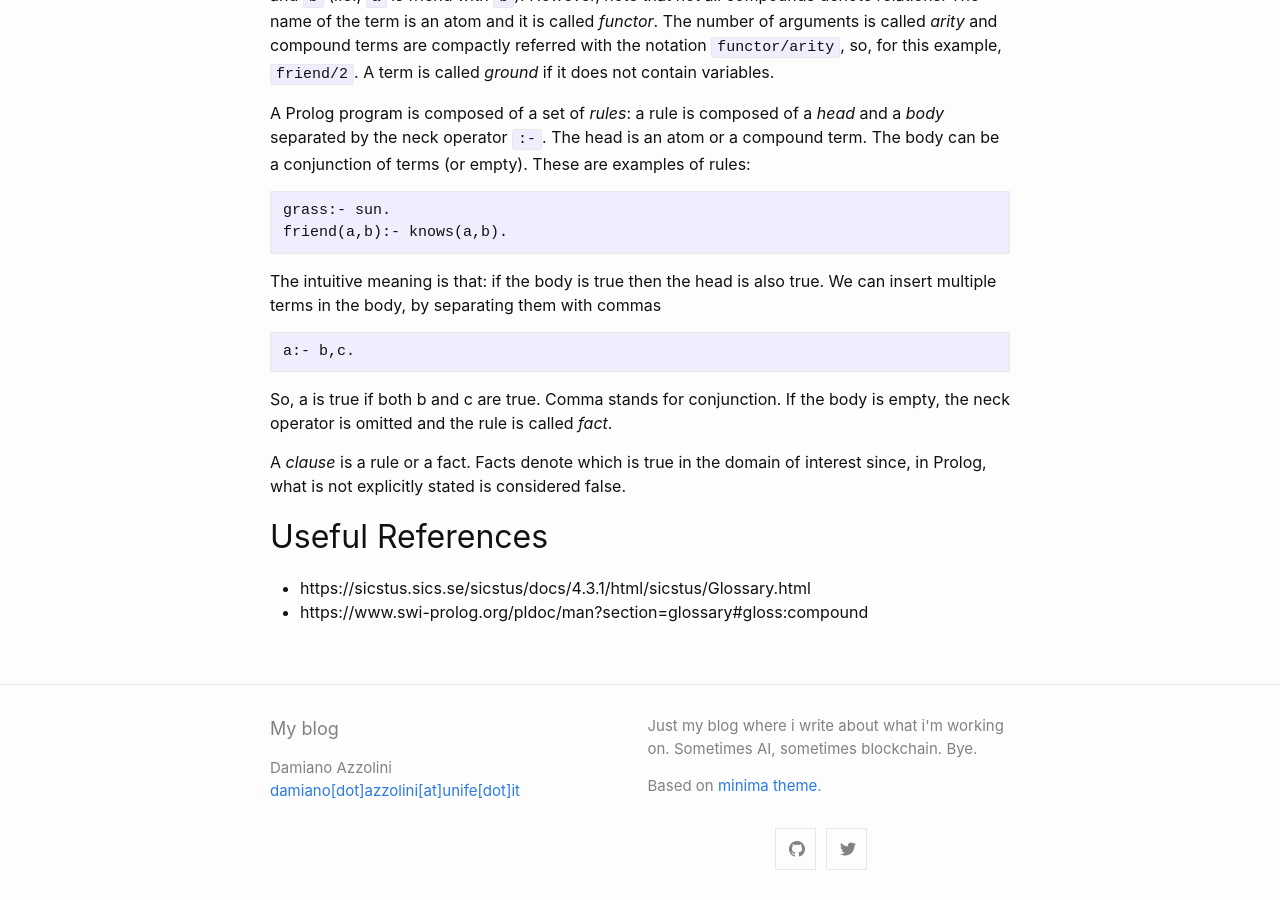
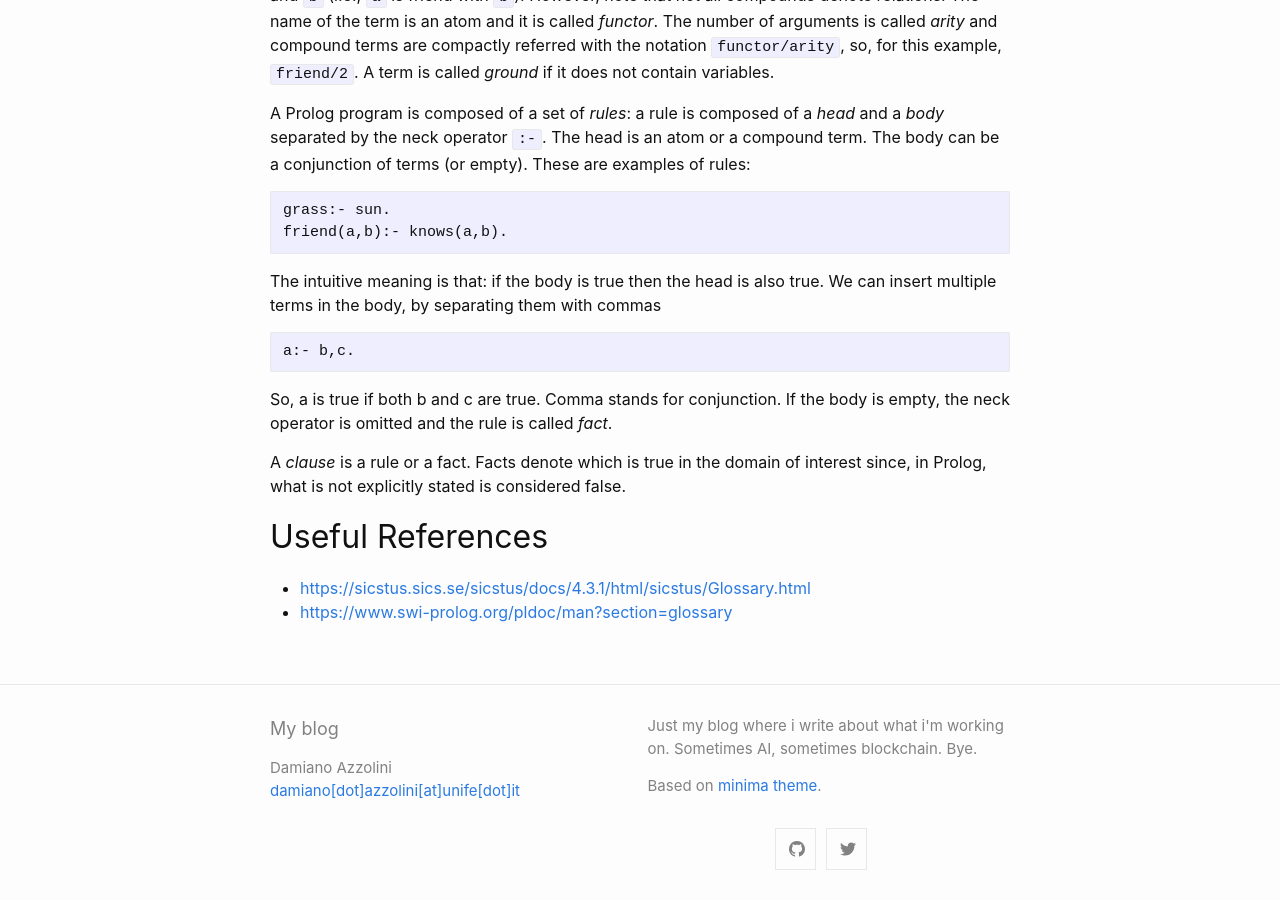
Before and after one commit to damianoazzolini/damianoazzolini.github.io, a Jekyll site: the page built from _posts/2021-12-22-PrologGlossary.md, in a window 1280 px wide and 900 px high, scrolled down 935 px. Built offline with Jekyll 4.4.1, drawn with Linux system fonts in a browser that asks for light colours; part of the change alters nothing that is shown.

Commit message:
fix link

```diff
--- a/_posts/2021-12-22-PrologGlossary.md
+++ b/_posts/2021-12-22-PrologGlossary.md
@@ -67,5 +67,5 @@ Facts denote which is true in the domain of interest since, in Prolog, what is
 not explicitly stated is considered false.
 
 ## Useful References
-- https://sicstus.sics.se/sicstus/docs/4.3.1/html/sicstus/Glossary.html
-- https://www.swi-prolog.org/pldoc/man?section=glossary#gloss:compound
+- [https://sicstus.sics.se/sicstus/docs/4.3.1/html/sicstus/Glossary.html](https://sicstus.sics.se/sicstus/docs/4.3.1/html/sicstus/Glossary.html)
+- [https://www.swi-prolog.org/pldoc/man?section=glossary](https://www.swi-prolog.org/pldoc/man?section=glossary)
```
